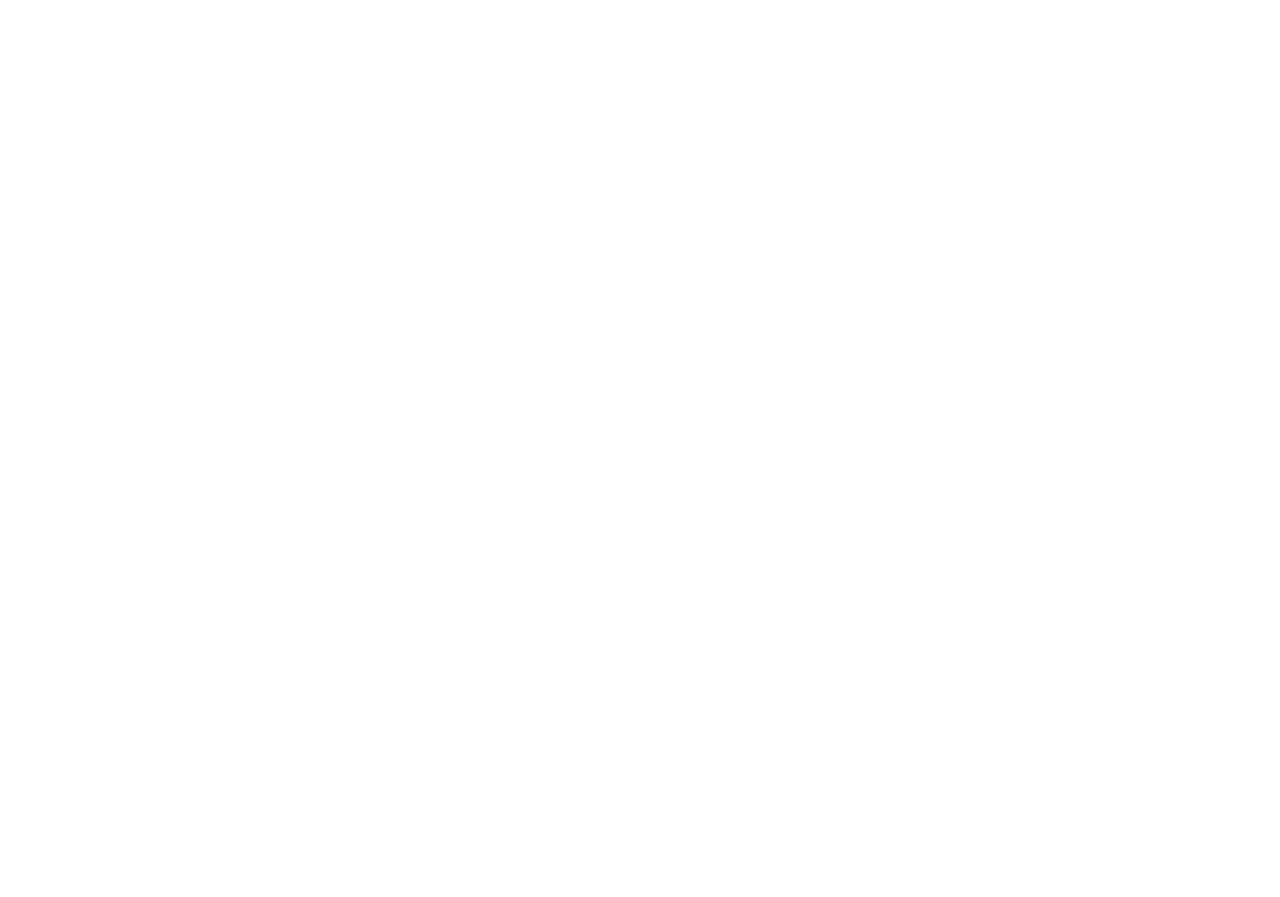
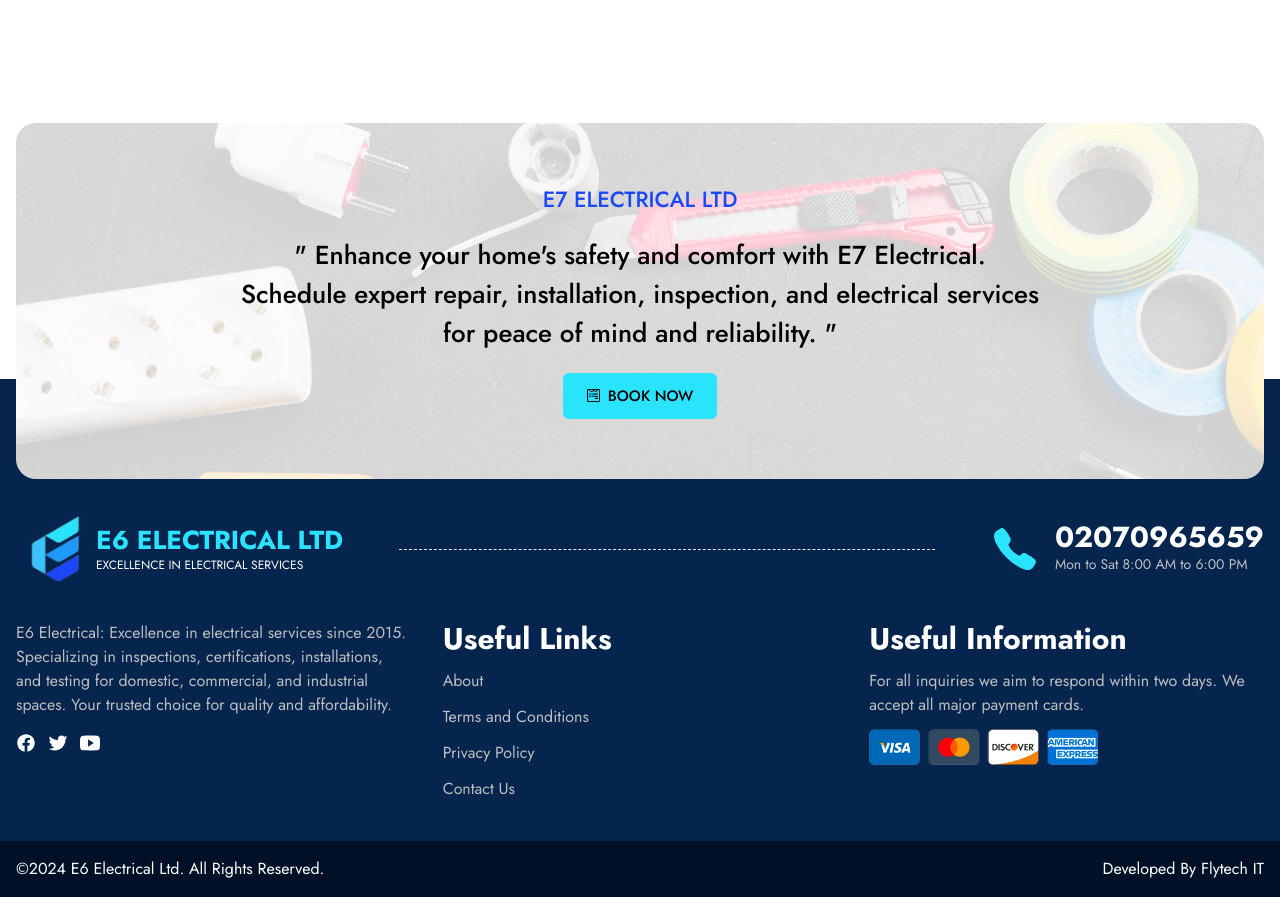
Before and after one commit to Shakiqurrahman/e6-electrical-ltd, a React (Vite) app: page / in a window 1280 px wide. Shown: the part 2840-3737 px from the top of the page. Before the commit the page ends 2963 px from the top, so only its background shows below. Built offline with nearby package versions, Linux system fonts and the light colour scheme.

Commit message:
Completed all footer element works.

```diff
--- a/src/AllRoutes/Layout.jsx
+++ b/src/AllRoutes/Layout.jsx
@@ -1,7 +1,7 @@
 import React from "react";
 import { Outlet, ScrollRestoration } from "react-router-dom";
-import Footer from "../components/shared/Footer";
 import Header from "../components/shared/Header";
+import Footer from "../components/shared/footer/Footer";
 
 const Layout = () => {
   return (
@@ -9,7 +9,7 @@
       <Header />
       <Outlet />
       <ScrollRestoration />
-            {/* <Footer /> */}
+      <Footer />
     </>
   );
 };
--- a/src/AllRoutes/Routes.jsx
+++ b/src/AllRoutes/Routes.jsx
@@ -1,6 +1,6 @@
+import { createBrowserRouter } from "react-router-dom";
 import Layout from "../AllRoutes/Layout";
 import Home from "../pages/Home";
-import { createBrowserRouter } from "react-router-dom";
 
 export const router = createBrowserRouter([
   {
--- a/src/components/shared/Footer.jsx
+++ /dev/null
@@ -1,11 +0,0 @@
-import React from 'react';
-
-const Footer = () => {
-    return (
-        <footer className='max-width'>
-            <h1>footer</h1>
-        </footer>
-    );
-};
-
-export default Footer;
--- a/src/components/shared/Header.jsx
+++ b/src/components/shared/Header.jsx
@@ -9,11 +9,7 @@
       <div className="max-width h-24 flex justify-between items-center">
         {/* logo  */}
         <div className="flex items-center">
-                    <img
-                        className="w-20"
-                        src={logo}
-                        alt="Logo of E6 Electronics Ltd"
-                    />
+          <img className="w-20" src={logo} alt="Logo of E6 Electronics Ltd" />
           <div>
             <h2 className="uppercase font-bold text-[26px] leading-tight text-primary">
               E6 Electrical LTD
--- /dev/null
+++ b/src/components/shared/footer/Copyright.jsx
@@ -0,0 +1,27 @@
+function Copyright() {
+  return (
+    <div className=" bg-[#001127]">
+      <div className="text-white flex items-center justify-between max-width py-4 flex-col sm:flex-row text-center sm:text-start">
+        <p>
+          ©2024{" "}
+          <a href="" className="hover:text-secondary duration-300">
+            E6 Electrical Ltd.
+          </a>{" "}
+          <span className="hover:text-secondary duration-300">
+            All Rights Reserved.
+          </span>
+        </p>
+        <div>
+          <span className="hover:text-secondary duration-300">
+            Developed By
+          </span>{" "}
+          <a href="" className="hover:text-secondary duration-300">
+            Flytech IT
+          </a>
+        </div>
+      </div>
+    </div>
+  );
+}
+
+export default Copyright;
--- /dev/null
+++ b/src/components/shared/footer/Footer.jsx
@@ -0,0 +1,133 @@
+import {
+  IoCall,
+  IoLogoFacebook,
+  IoLogoTwitter,
+  IoLogoYoutube,
+} from "react-icons/io5";
+import card from "../../../assets/images/card.png";
+import logo from "../../../assets/images/logo.png";
+import Copyright from "./Copyright";
+import FooterServiceCard from "./FooterServiceCard";
+
+const Footer = () => {
+  return (
+    <footer>
+      {/* ==== footer service card ==== */}
+      <FooterServiceCard />
+
+      {/* ==== footer content ==== */}
+      <div className="bg-navy">
+        <div className="max-width pt-[130px] pb-[40px]">
+          <div className="flex items-center justify-between mb-8 flex-wrap sm:flex-nowrap gap-4">
+            <div className="flex items-center basis-full sm:basis-auto">
+              <img
+                className="w-20"
+                src={logo}
+                alt="Logo of E6 Electronics Ltd"
+              />
+              <div>
+                <h2 className="uppercase font-bold text-[20px] sm:text-[26px] leading-tight text-secondary">
+                  E6 Electrical LTD
+                </h2>
+                <p className="uppercase text-[12px] text-white">
+                  Excellence In Electrical services
+                </p>
+              </div>
+            </div>
+            <div className=" border-t flex-grow border-dashed mx-10 basis-full sm:basis-auto"></div>
+            <div className="flex items-center gap-4 basis-full sm:basis-auto">
+              <a href="tel:+4402070965659">
+                <IoCall className="text-3xl sm:text-5xl text-secondary" />
+              </a>
+              <div className="text-white">
+                <a
+                  href="tel:+4402070965659"
+                  className="text-lg sm:text-[29px] font-bold"
+                >
+                  02070965659
+                </a>
+                <p className="text-[14px] text-[#bebebe]">
+                  Mon to Sat 8:00 AM to 6:00 PM
+                </p>
+              </div>
+            </div>
+          </div>
+          {/* footer cards */}
+          <div className="flex gap-8 flex-wrap sm:flex-nowrap">
+            <div className="basis-full sm:basis-1/3">
+              <p className="text-[#bebebe] mb-4">
+                E6 Electrical: Excellence in electrical services since 2015.
+                Specializing in inspections, certifications, installations, and
+                testing for domestic, commercial, and industrial spaces. Your
+                trusted choice for quality and affordability.
+              </p>
+              <div className="flex items-center gap-3">
+                <a href="">
+                  <IoLogoFacebook className="text-white text-xl duration-300 hover:text-secondary" />
+                </a>
+                <a href="">
+                  <IoLogoTwitter className="text-white text-xl duration-300 hover:text-secondary" />
+                </a>
+                <a href="">
+                  <IoLogoYoutube className="text-white text-xl duration-300 hover:text-secondary" />
+                </a>
+              </div>
+            </div>
+            <div className="basis-full sm:basis-1/3">
+              <h1 className="text-white text-3xl font-bold">Useful Links</h1>
+              <ul>
+                <li className="mt-3">
+                  <a
+                    href=""
+                    className="text-[#bebebe] duration-300 hover:text-secondary"
+                  >
+                    About
+                  </a>
+                </li>
+                <li className="mt-3">
+                  <a
+                    href=""
+                    className="text-[#bebebe] duration-300 hover:text-secondary"
+                  >
+                    Terms and Conditions
+                  </a>
+                </li>
+                <li className="mt-3">
+                  <a
+                    href=""
+                    className="text-[#bebebe] duration-300 hover:text-secondary"
+                  >
+                    Privacy Policy
+                  </a>
+                </li>
+                <li className="mt-3">
+                  <a
+                    href=""
+                    className="text-[#bebebe] duration-300 hover:text-secondary"
+                  >
+                    Contact Us
+                  </a>
+                </li>
+              </ul>
+            </div>
+            <div className="basis-full sm:basis-1/3">
+              <h1 className="text-3xl text-white font-bold">
+                Useful Information
+              </h1>
+              <p className="text-[#bebebe] my-3">
+                For all inquiries we aim to respond within two days. We accept
+                all major payment cards.
+              </p>
+              <img src={card} alt="" className="h-9" />
+            </div>
+          </div>
+        </div>
+      </div>
+
+      {/* ==== copyright ==== */}
+      <Copyright />
+    </footer>
+  );
+};
+
+export default Footer;
--- /dev/null
+++ b/src/components/shared/footer/FooterServiceCard.jsx
@@ -0,0 +1,40 @@
+import bgImg from "../../../assets/images/call-to-action-bg.jpg";
+function FooterServiceCard() {
+  return (
+    <div className="max-width mb-[-100px] relative">
+      <div
+        className="px-[30px] py-[60px] rounded-[20px] bg-bottom"
+        style={{
+          background: `linear-gradient(rgba(255,255,255,.8), rgba(255,255,255,.8)), url(${bgImg}) no-repeat`,
+        }}
+      >
+        <div className="max-w-[800px] mx-auto text-center">
+          <h1 className="text-primary font-medium uppercase text-[22px]">
+            E7 Electrical Ltd
+          </h1>
+          <p className="text-[18px] sm:text-[26px] font-medium my-5">
+            &quot; Enhance your home&apos;s safety and comfort with E7
+            Electrical. Schedule expert repair, installation, inspection, and
+            electrical services for peace of mind and reliability. &quot;
+          </p>
+          <a
+            href=""
+            className="bg-secondary font-medium px-6 py-3 inline-block rounded-md text-[15px] duration-300 group hover:bg-primary hover:text-white"
+          >
+            <svg
+              aria-hidden="true"
+              className="e-font-icon-svg e-fab-wpforms h-[15px] group-hover:fill-white duration-300 inline-block me-2 mb-1"
+              viewBox="0 0 448 512"
+              xmlns="http://www.w3.org/2000/svg"
+            >
+              <path d="M448 75.2v361.7c0 24.3-19 43.2-43.2 43.2H43.2C19.3 480 0 461.4 0 436.8V75.2C0 51.1 18.8 32 43.2 32h361.7c24 0 43.1 18.8 43.1 43.2zm-37.3 361.6V75.2c0-3-2.6-5.8-5.8-5.8h-9.3L285.3 144 224 94.1 162.8 144 52.5 69.3h-9.3c-3.2 0-5.8 2.8-5.8 5.8v361.7c0 3 2.6 5.8 5.8 5.8h361.7c3.2.1 5.8-2.7 5.8-5.8zM150.2 186v37H76.7v-37h73.5zm0 74.4v37.3H76.7v-37.3h73.5zm11.1-147.3l54-43.7H96.8l64.5 43.7zm210 72.9v37h-196v-37h196zm0 74.4v37.3h-196v-37.3h196zm-84.6-147.3l64.5-43.7H232.8l53.9 43.7zM371.3 335v37.3h-99.4V335h99.4z"></path>
+            </svg>
+            BOOK NOW
+          </a>
+        </div>
+      </div>
+    </div>
+  );
+}
+
+export default FooterServiceCard;
--- a/tailwind.config.js
+++ b/tailwind.config.js
@@ -5,9 +5,9 @@
   theme: {
     extend: {
       colors: {
-        primary: '#1b48f9',
-        secondary: '#2ae3ff',
-        navy: "#05254e"
+        primary: "#1b48f9",
+        secondary: "#2ae3ff",
+        navy: "#05254e",
       },
     },
   },
```
Also changed, not shown: src/components/shared/Navbar.jsx (+8 -5 lines), src/pages/Home.jsx (+7 -7 lines), src/assets/images/call-to-action-bg.jpg (added), src/assets/images/card.png (added). Lines whose indentation alone changed are shown as unchanged.
